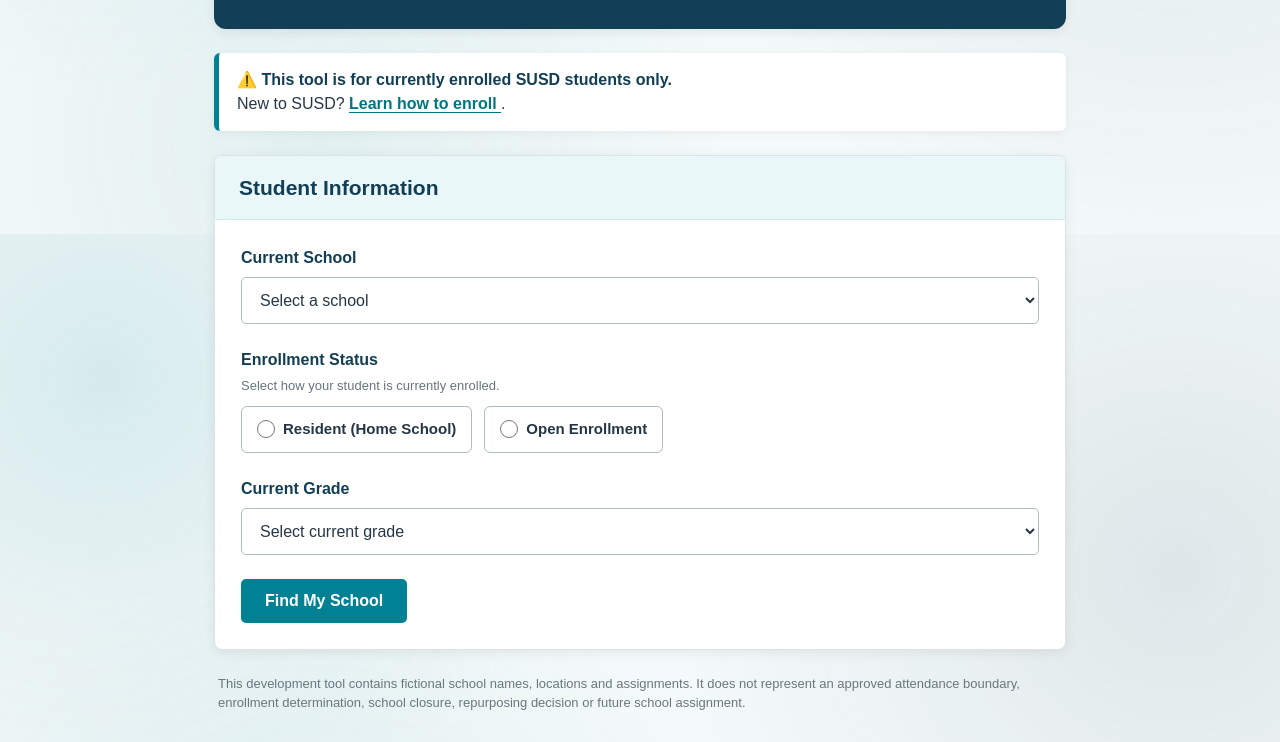
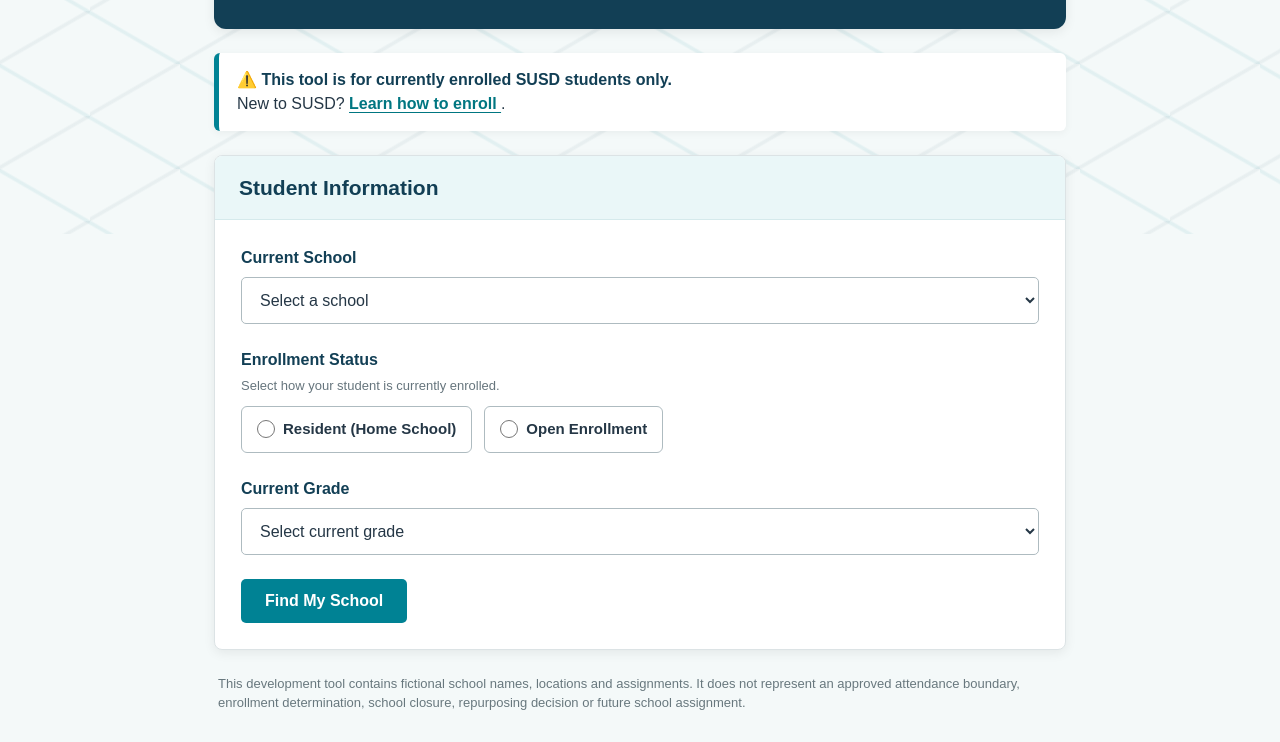
Before and after one commit to SUSD-Communications-Department/SUSD-school-assignment, a plain HTML site: page index.html in a window 1280 px wide. Shown: the part 566-1308 px from the top of the page. Drawn offline with Linux system fonts and the light colour scheme.

Commit message:
Enhance body styles and background gradients
Updated body styles and added geometric background with gradients.

```diff
--- a/index.html
+++ b/index.html
@@ -11,36 +11,48 @@
 		* {
 			box-sizing: border-box;
 		}
-
-	body {
+body {
 	margin: 0;
 	font-family: Arial, Helvetica, sans-serif;
 	color: #253746;
 	line-height: 1.5;
-
-	background:
-		radial-gradient(
-			circle at 8% 18%,
-			rgba(0, 130, 148, 0.12) 0,
-			rgba(0, 130, 148, 0.05) 18%,
-			transparent 38%
-		),
-		radial-gradient(
-			circle at 92% 42%,
-			rgba(18, 63, 85, 0.10) 0,
-			rgba(18, 63, 85, 0.04) 20%,
-			transparent 40%
-		),
-		radial-gradient(
-			circle at 25% 88%,
-			rgba(0, 130, 148, 0.08) 0,
-			transparent 34%
-		),
-		#f4f9f9;
-
-	background-attachment: fixed;
+	background: #f4f9f9;
+	position: relative;
 }
 
+/* GEOMETRIC BACKGROUND */
+
+body::before {
+	content: "";
+	position: fixed;
+	inset: 0;
+	z-index: -1;
+	pointer-events: none;
+
+	background-image:
+		linear-gradient(
+			30deg,
+			transparent 48%,
+			rgba(0, 130, 148, 0.07) 49%,
+			rgba(0, 130, 148, 0.07) 50%,
+			transparent 51%
+		),
+		linear-gradient(
+			150deg,
+			transparent 48%,
+			rgba(18, 63, 85, 0.05) 49%,
+			rgba(18, 63, 85, 0.05) 50%,
+			transparent 51%
+		);
+
+	background-size:
+		180px 105px,
+		180px 105px;
+
+	background-position:
+		0 0,
+		90px 52px;
+}
 		/* DEVELOPMENT NOTICE */
 
 		.development-notice {
```
